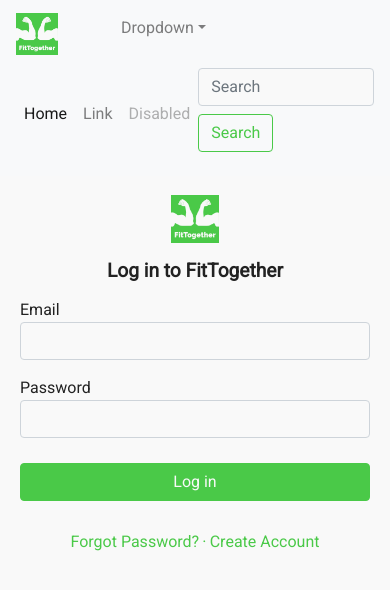
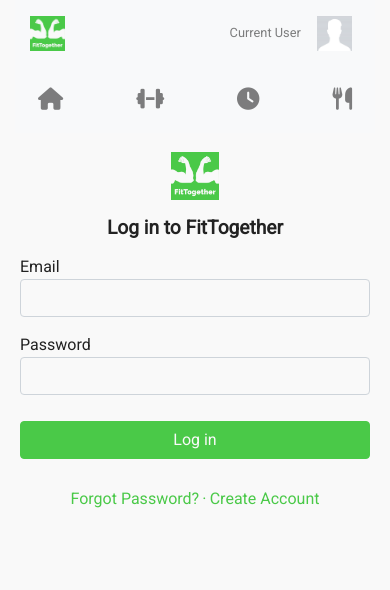
Before and after one commit to 0chriscrew0/fit-together-client, a React (Create React App) app: page /login in a window 390 px wide. Shown: the top 590 px of the page. Built offline with nearby package versions, Linux system fonts and the light colour scheme.

Commit message:
add styling to Header component for mobile

```diff
--- a/src/components/Layout/Header.tsx
+++ b/src/components/Layout/Header.tsx
@@ -1,15 +1,16 @@
 import * as React from "react";
 
 import Logo from "../../img/FitTogether-logo-v2.png";
+import ProfilePic from "../../img/profile-pic.jpeg";
 
 export default class Header extends React.PureComponent {
   render() {
     return (
       <header className="header">
-        <nav className="navbar navbar-expand navbar-light bg-light">
-          <div className="container">
-            <div className="row">
-              <div className="col-3 col-md-2 logo-wrapper">
+        <div className="container-fluid">
+          <nav className="navbar navbar-expand navbar-light bg-light px-0">
+            <div className="row w-100 mx-auto">
+              <div className="col-4 col-md-2 logo-wrapper">
                 <a className="navbar-brand" href="#">
                   <img
                     className="img-fluid logo"
@@ -24,75 +25,52 @@
                   className="collapse navbar-collapse"
                   id="navbarSupportedContent"
                 >
-                  <ul className="navbar-nav mr-auto">
-                    <li className="nav-item active">
+                  <ul className="navbar-nav">
+                    <li className="nav-item">
                       <a className="nav-link" href="#">
-                        Home
+                        <i className="fas fa-home" />{" "}
+                        <span className="header-link">Home</span>
                       </a>
                     </li>
                     <li className="nav-item">
                       <a className="nav-link" href="#">
-                        Link
+                        <i className="fas fa-dumbbell" />{" "}
+                        <span className="header-link">Workouts</span>
                       </a>
                     </li>
                     <li className="nav-item">
-                      <a className="nav-link disabled" href="#">
-                        Disabled
+                      <a className="nav-link" href="#">
+                        <i className="fas fa-clock" />{" "}
+                        <span className="header-link">Routines</span>
+                      </a>
+                    </li>
+                    <li className="nav-item">
+                      <a className="nav-link" href="#">
+                        <i className="fas fa-utensils" />{" "}
+                        <span className="header-link">Meal Plans</span>
                       </a>
                     </li>
                   </ul>
-                  <form className="form-inline my-2 my-lg-0">
-                    <input
-                      className="form-control mr-sm-2"
-                      type="search"
-                      placeholder="Search"
-                      aria-label="Search"
-                    />
-                    <button
-                      className="btn btn-outline-success my-2 my-sm-0"
-                      type="submit"
-                    >
-                      Search
-                    </button>
-                  </form>
                 </div>
               </div>
 
-              <div className="col-3 col-md-2 order-3 user-wrapper">
+              <div className="col-8 col-md-2 order-3 user-wrapper">
                 <ul className="navbar-nav ml-auto nav-top">
-                  <li className="nav-item dropdown">
-                    <a
-                      className="nav-link dropdown-toggle"
-                      href="#"
-                      id="navbarDropdown"
-                      role="button"
-                      data-toggle="dropdown"
-                      aria-haspopup="true"
-                      aria-expanded="false"
-                    >
-                      Dropdown
+                  <li className="nav-item">
+                    <a className="nav-link" href="#">
+                      Current User
+                      <img
+                        className="img-fluid profile-pic ml-3"
+                        src={ProfilePic}
+                        alt="Your Profile Picture"
+                      />
                     </a>
-                    <div
-                      className="dropdown-menu"
-                      aria-labelledby="navbarDropdown"
-                    >
-                      <a className="dropdown-item" href="#">
-                        Action
-                      </a>
-                      <a className="dropdown-item" href="#">
-                        Another action
-                      </a>
-                      <div className="dropdown-divider" />
-                      <a className="dropdown-item" href="#">
-                        Something else here
-                      </a>
-                    </div>
                   </li>
                 </ul>
               </div>
             </div>
-          </div>
-        </nav>
+          </nav>
+        </div>
       </header>
     );
   }
--- a/src/scss/layout/_header.scss
+++ b/src/scss/layout/_header.scss
@@ -3,7 +3,39 @@
 // -----------------------------------------------------------------------------
 
 .header {
+  .logo-wrapper {
+    display: flex;
+    align-items: center;
+  }
   .logo {
-    width: 2.6rem;
+    width: 2.2rem;
+    vertical-align: middle;
+  }
+
+  .user-wrapper {
+    align-self: center;
+    font-size: 0.8rem;
+    ul {
+      display: flex;
+      justify-content: flex-end;
+    }
+
+    .profile-pic {
+      width: 2.2rem;
+    }
+  }
+
+  .main-wrapper {
+    margin-top: 1rem;
+    ul {
+      width: 100%;
+      display: flex;
+      justify-content: space-between;
+      font-size: 1.4rem;
+    }
+
+    .header-link {
+      display: none;
+    }
   }
 }
```
Also changed, not shown: src/css/main.css, src/img/profile-pic.jpeg (added).
